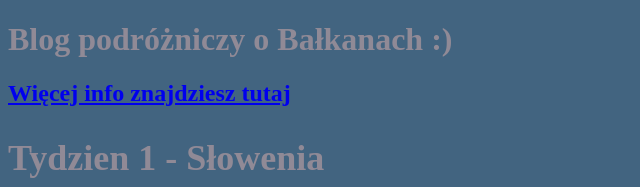
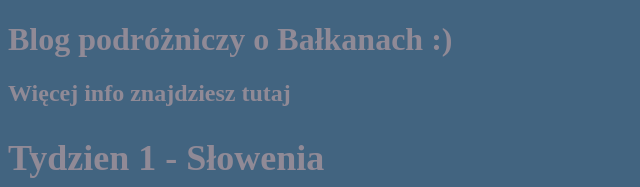
Before and after one commit to mariahlu17/project, a plain HTML site: page index.html in a window 1280 px wide. Shown: the top 187 px of the page, without its empty margins (0-640 px from the left). Drawn offline with Linux system fonts and the light colour scheme.

Commit message:
zmień stył a

```diff
--- a/index.html
+++ b/index.html
@@ -18,6 +18,10 @@
 
             background-color:rgb(6, 48, 104);
             color: rgb(101, 141, 141);
+        }
+        a{
+            text-decoration: none;
+            color: rgb(144, 138, 150);
         }
     </style>
 </head>
```
